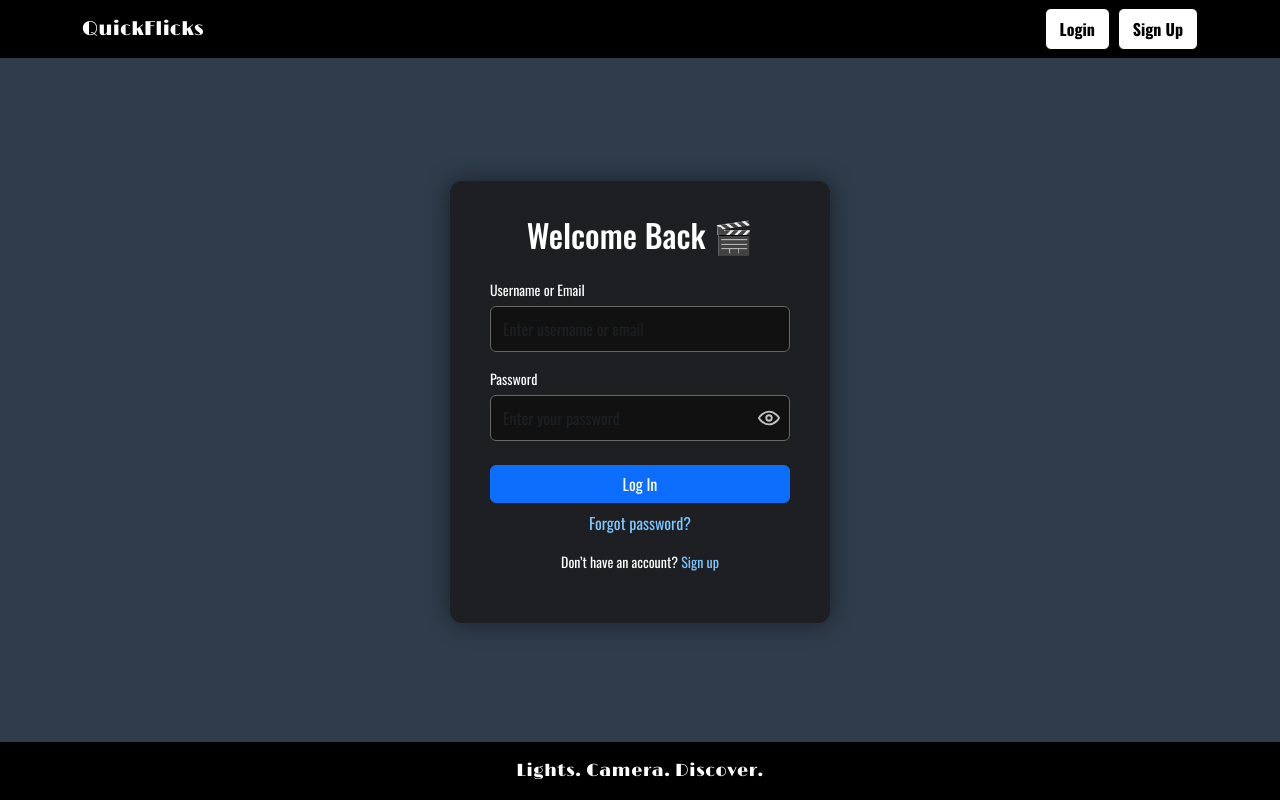
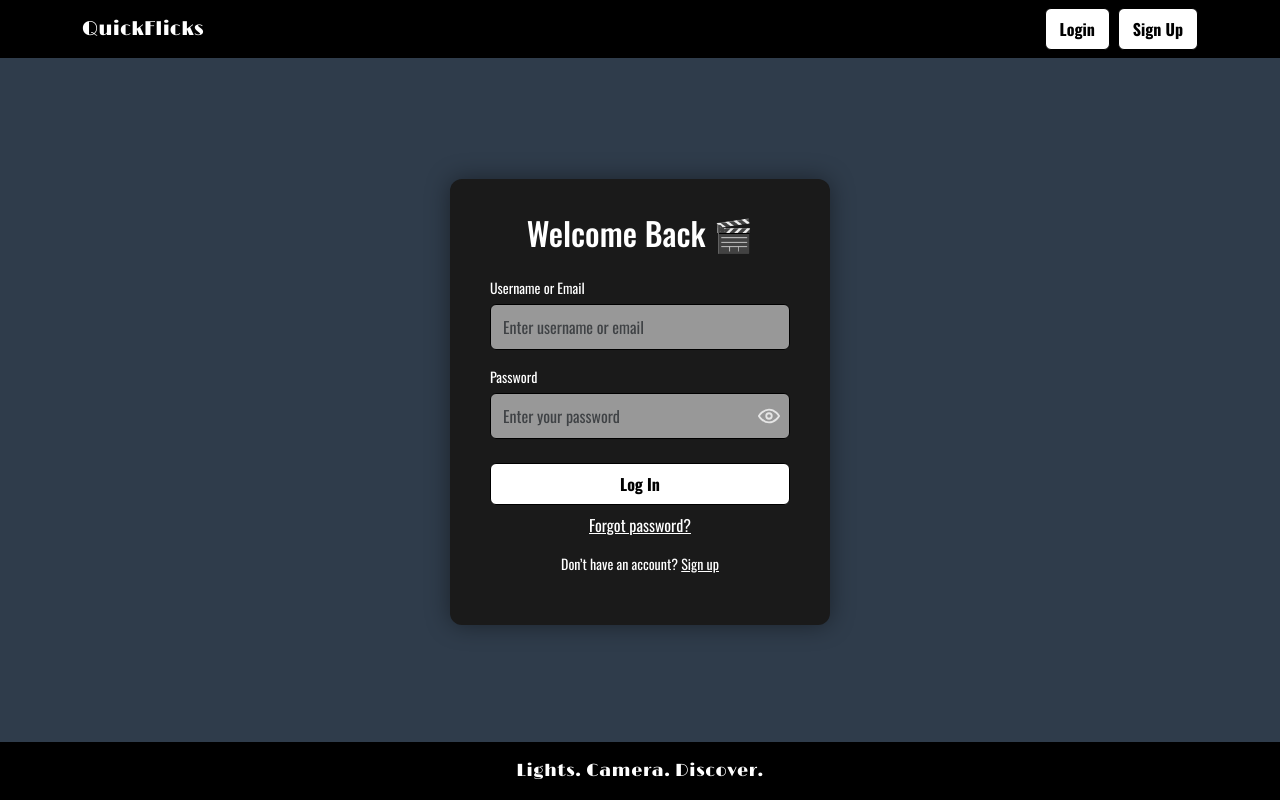
Before and after one commit to Ceri-Jane/milestone_project_three, a Django app: page /accounts/login/ in a window 1280 px wide. Run offline with Django 5.2, Linux system fonts and the light colour scheme.

Commit message:
Add link styling css

```diff
--- a/static/css/auth.css
+++ b/static/css/auth.css
@@ -1,3 +1,19 @@
+/* CSS Variables */
+:root {
+  --primary-font: "Oswald", sans-serif;
+  --secondary-font: "Limelight", serif;
+  --primary-color: #ffffff;
+  --secondary-color: #000000;
+  --body-background-color: #2f3c4b;
+  --card-background-colour: #1a1a1a;
+  --rating-color: #ffcf33;
+  --hover-color: #99ffee;
+  --search-button-color: #3700ff;
+  --divider-color: #7a7a7a3d;
+  --shadow-color: #0000006c;
+  --primary-color-transparent: #ffffff8c;
+}
+
 /* Auth Page Layout */
 .auth-wrapper {
     display: flex;
@@ -7,11 +23,11 @@
 }
 
 .auth-card {
-    background: #1d1f23;
+    background: var(--card-background-colour);
     border-radius: 12px;
     padding: 35px 40px;
     width: 380px;
-    box-shadow: 0px 0px 25px rgba(0,0,0,0.45);
+    box-shadow: 0px 0px 25px var(--shadow-color);
 }
 
 /* Title */
@@ -31,9 +47,9 @@
     width: 100%;
     padding: 10px 12px;
     border-radius: 6px;
-    border: 1px solid #666;
-    background: #111;
-    color: white;
+    border: 1px solid var(--secondary-color);
+    background: var(--primary-color-transparent);
+    color: var(--primary-color);
 }
 
 /* Password + Eye Icon */
@@ -67,8 +83,3 @@
     margin-top: 15px;
     font-size: 14px;
 }
-
-.auth-alt-text a,
-.forgot-link {
-    color: #7ec8ff;
-}
--- a/static/css/main.css
+++ b/static/css/main.css
@@ -7,7 +7,9 @@
   --secondary-font: "Limelight", serif;
   --primary-color: #ffffff;
   --secondary-color: #000000;
-  --background-color: #2f3c4b;
+  --body-background-color: #2f3c4b;
+  --card-background-colour: #1a1a1a;
+  --rating-color: #ffcf33;
   --hover-color: #99ffee;
   --search-button-color: #3700ff;
   --divider-color: #7a7a7a3d;
@@ -27,7 +29,7 @@ body {
     min-height: 100vh;
     display: flex;
     flex-direction: column;
-    background-color: var(--background-color);
+    background-color: var(--body-background-color);
     color: var(--primary-color);
     font-family: var(--primary-font);
 }
@@ -37,11 +39,12 @@ main {
 }
 
 a {
-    text-decoration: none;
-    color: #11eb40;
+    text-decoration: underline;
+    color: var(--primary-color);
 }
 
 a:hover {
+    text-decoration: solid;
     color: var(--hover-color);
 }
 
@@ -169,10 +172,10 @@ a:hover {
 /* Movie Card */
 
 .movie-card {
-    background: #1a1a1a;
+    background: var(--card-background-colour);
     border-radius: 8px;
     padding: 14px;
-    border: 1px solid #333;
+    border: 1px solid var(--secondary-color);
     display: flex;
     flex-direction: column;
 }
@@ -207,7 +210,7 @@ a:hover {
 }
 
 .movie-rating {
-    color: #ffcf33;
+    color: var(--rating-color);
     font-weight: bold;
 }
 
--- a/templates/accounts/login.html
+++ b/templates/accounts/login.html
@@ -92,7 +92,7 @@
             </div>
 
             {# Submit Button #}
-            <button type="submit" class="btn btn-primary w-100 mt-2">Log In</button>
+            <button type="submit" class="btn btn-outline w-100 mt-2">Log In</button>
 
             {# Forgot Password Link #}
             <div class="text-center mt-2">
```
